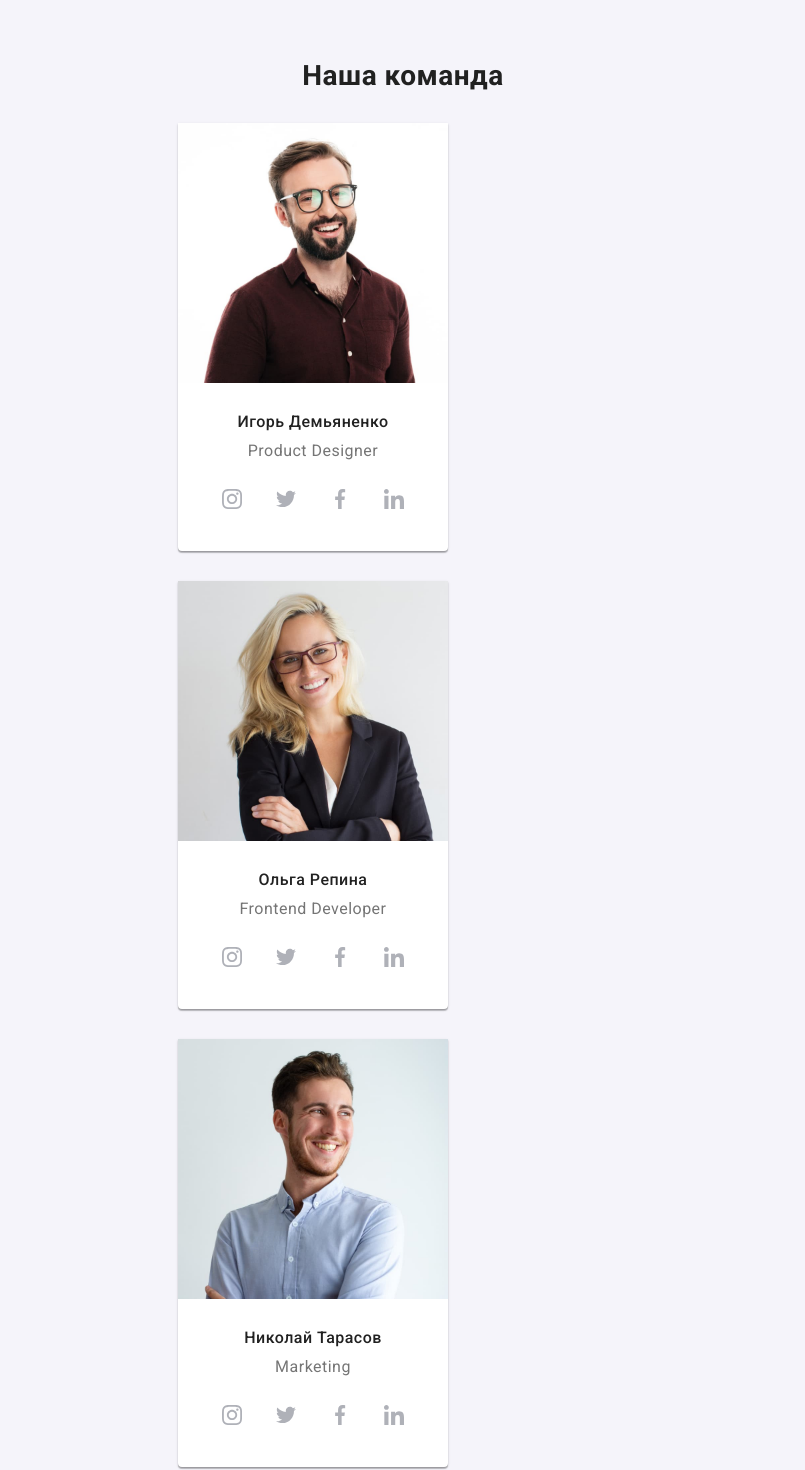
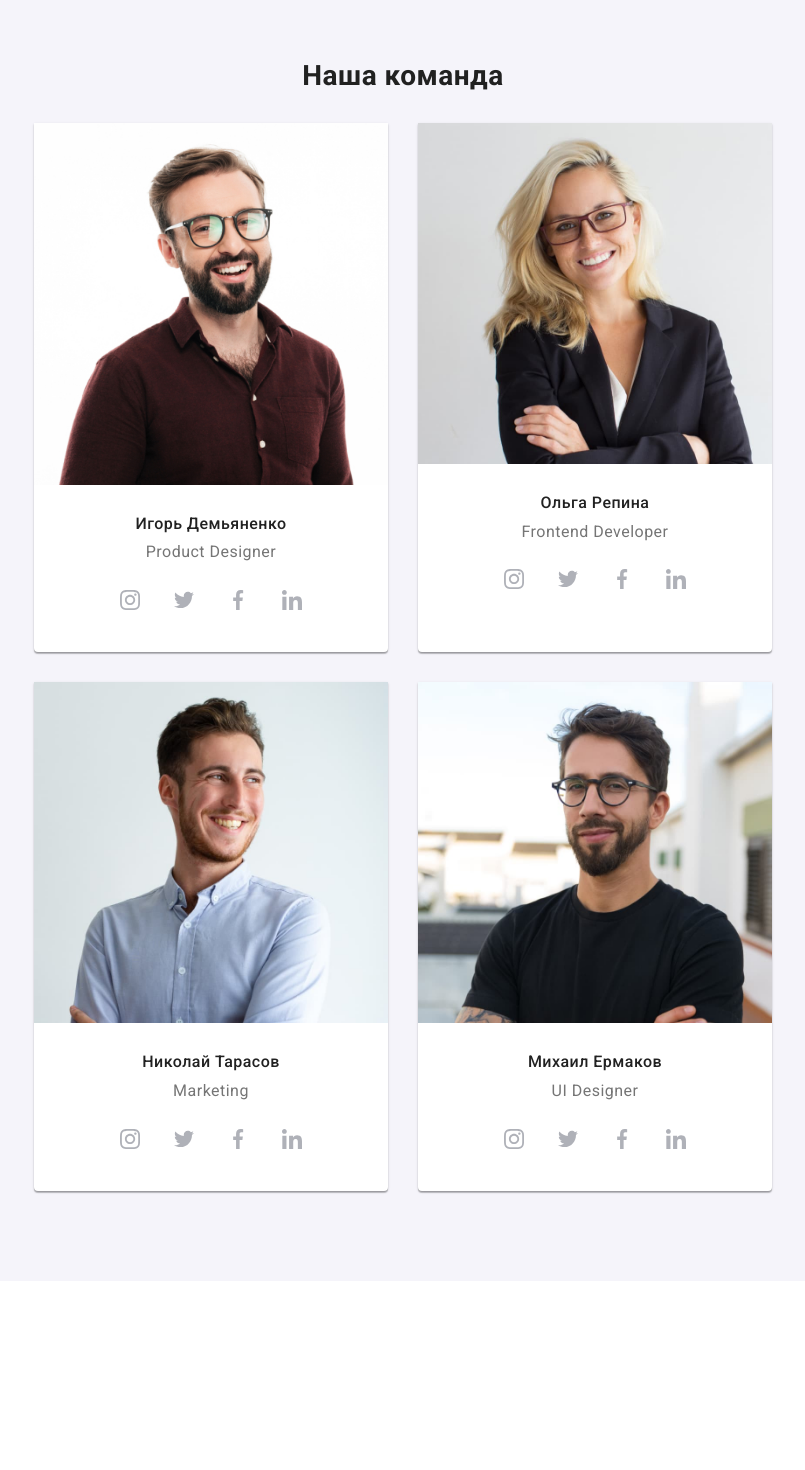
Before and after one commit to dariiahanieva/goit-markup-hw-08, a plain HTML site: page index.html in a window 1280 px wide. Shown: the top 1470 px of the page, without its empty margins (237-1042 px from the left). After the commit the page ends 1281 px from the top, so only its background shows below. Drawn offline with nearby package versions, Linux system fonts and the light colour scheme.

Commit message:
добавляет стили и разметку

```diff
--- a/index.html
+++ b/index.html
@@ -132,7 +132,7 @@
                     <h2 class="section__title" >Наша команда</h2>
                     <ul class="team__class list">
                         <li class="team__list-class">
-                            <img src="./img/img_4.jpg" alt="Игорь Демьяненко" width="270" >
+                            <img src="./img/img.jpg" alt="Игорь Демьяненко" width="" >
                             <h3 class="title">Игорь Демьяненко</h3>
                             <p class="text">Product Designer</p>
                             <ul class="team-social__list list">
--- a/sass/base/_reset.scss
+++ b/sass/base/_reset.scss
@@ -1,6 +1,6 @@
 img {
   display: block;
-  // width: 100%;
+  width: 100%;
   height: auto;
   max-width: 100%;
 }
--- a/sass/components/_container.scss
+++ b/sass/components/_container.scss
@@ -8,4 +8,7 @@
   @media screen and (min-width: 480px) {
     width: 480px;
   }
+  @media screen and (min-width: 768px) {
+    width: 768px;
+  }
 }
--- a/sass/components/_section.scss
+++ b/sass/components/_section.scss
@@ -1,6 +1,7 @@
 .section {
   // padding-bottom: 94px;
   // padding-top: 94px;
+
   padding-top: 60px;
   padding-bottom: 60px;
 }
@@ -10,8 +11,9 @@
 }
 
 .section__title {
+  // margin-bottom: 50px;
+
   margin-top: 0;
-  // margin-bottom: 50px;
   margin-bottom: 30px;
 
   color: var(--title-text-color);
--- a/sass/layout/_team.scss
+++ b/sass/layout/_team.scss
@@ -5,23 +5,39 @@
 .team__class {
   // display: flex;
   text-align: center;
+  @media screen and (min-width: 768px) {
+    display: flex;
+    flex-wrap: wrap;
+    margin-left: -30px;
+  }
 }
 
 .team__list-class {
-  width: 270px;
-  height: 428px;
-  // width: 450px;
-  // height: 620px;
+  // width: 270px;
+  // height: 428px;
+
+  // margin-right: 30px;
+
   margin-bottom: 30px;
-  // margin-right: 30px;
   background: #ffffff;
   box-shadow: 0px 1px 3px rgba(0, 0, 0, 0.12), 0px 1px 1px rgba(0, 0, 0, 0.14),
     0px 2px 1px rgba(0, 0, 0, 0.2);
   border-radius: 0px 0px 4px 4px;
-  &:nth-child(4n) {
-    // margin-right: 0;
-    margin-bottom: 0;
+
+  @media screen and (min-width: 768px) {
+    margin-left: 30px;
+    width: calc(100% / 2 - 30px);
   }
+
+  // &:nth-child(2n) {
+  //   // margin-right: 0;
+
+  //   margin-bottom: 0;
+
+  //   @media screen and (min-width: 768px) {
+  //     margin-right: 0px;
+  //   }
+  // }
 }
 .team .title {
   margin-top: 30px;
```
Also changed, not shown: css/main.css, css/main.min.css, img/img.jpg (added), 2 other files.
